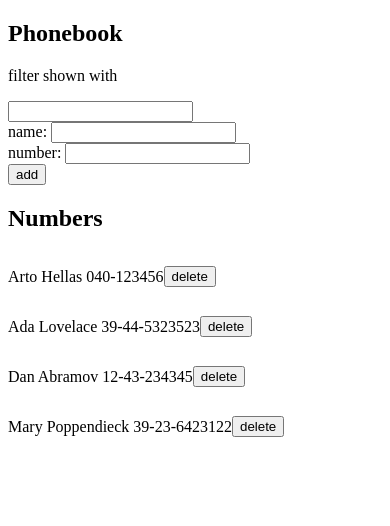
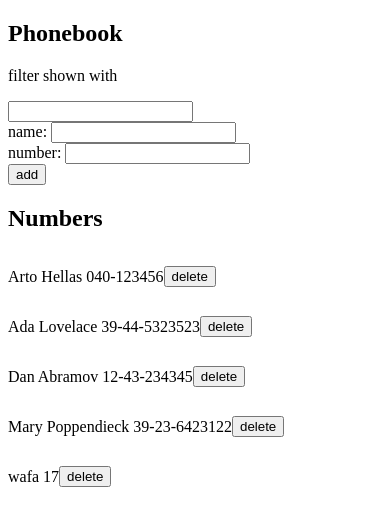
Before and after one commit to wafash08/fullstackopen, a React (Vite) app in the folder part2/phonebook/: page / in a window 390 px wide. Shown: the top 526 px of the page. Built offline with nearby package versions, Linux system fonts and the light colour scheme; data requests are answered from the project's data file.

Commit message:
exercise part2 phonebook step10

```diff
--- a/part2/phonebook/db.json
+++ b/part2/phonebook/db.json
@@ -19,6 +19,11 @@
       "name": "Mary Poppendieck",
       "number": "39-23-6423122",
       "id": 4
+    },
+    {
+      "name": "wafa",
+      "number": "17",
+      "id": 5
     }
   ]
 }
--- a/part2/phonebook/src/App.jsx
+++ b/part2/phonebook/src/App.jsx
@@ -2,7 +2,12 @@
 import Filter from "./components/filter";
 import AddPersonForm from "./components/add-person-form";
 import Persons from "./components/persons";
-import { createPerson, deletePerson, getAllPersons } from "./services/person";
+import {
+  createPerson,
+  deletePerson,
+  getAllPersons,
+  updatePerson,
+} from "./services/person";
 
 function App() {
   const [persons, setPersons] = useState([]);
@@ -20,9 +25,23 @@
     e.preventDefault();
     const hasNewName = persons.find(person => person.name === newName);
     if (hasNewName) {
-      alert(`${newName} is already added to phonebook`);
+      const hasConfirmation = window.confirm(
+        `${newName} is already added to phonebook, replace the old number to the new one?`
+      );
+
+      if (!hasConfirmation) {
+        return;
+      }
+
+      const changedPerson = { ...hasNewName, number: newNumber };
+      updatePerson(changedPerson.id, changedPerson).then(res => {
+        setPersons(
+          persons.map(person => (person.id === changedPerson.id ? res : person))
+        );
+      });
       return;
     }
+
     const newPerson = { name: newName, number: newNumber };
     createPerson(newPerson).then(person => {
       setPersons([...persons, person]);
--- a/part2/phonebook/src/services/person.js
+++ b/part2/phonebook/src/services/person.js
@@ -14,3 +14,8 @@
 export async function deletePerson(personID) {
   return axios.delete(`${baseURL}/${personID}`);
 }
+
+export async function updatePerson(personID, changedPerson) {
+  const req = axios.put(`${baseURL}/${personID}`, changedPerson);
+  return req.then(res => res.data);
+}
```
